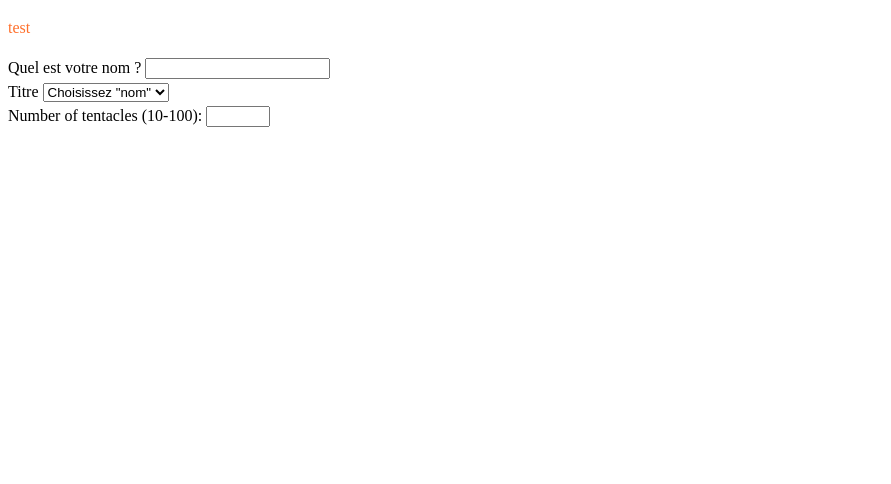
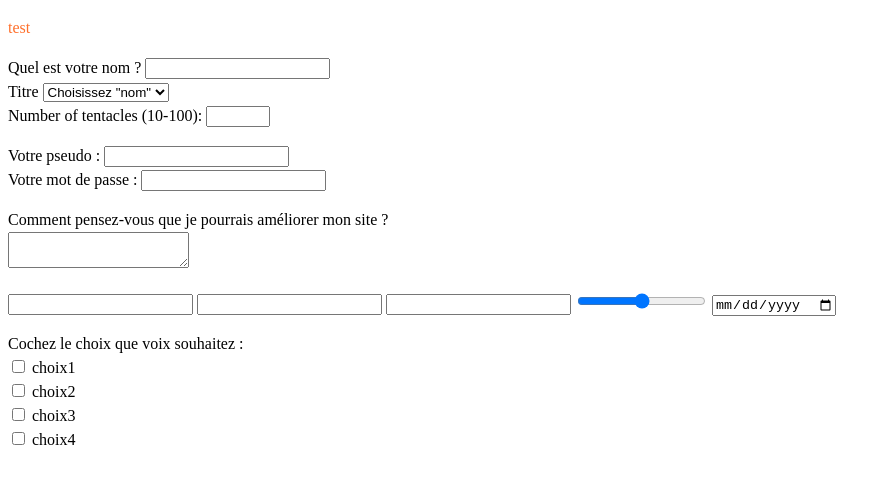
Before and after one commit to blanchebarre2000/framework, a plain HTML site: page index.html in a window 1280 px wide. Shown: the whole page, without its empty margins (0-891 px from the left). Drawn offline with Linux system fonts and the light colour scheme.

Commit message:
Update index.html
3eme changement form

```diff
--- a/index.html
+++ b/index.html
@@ -7,15 +7,13 @@
   <p class="primaryColor">test</p>
 
 
-
+<form>
   <div>
     <label for="nom">Quel est votre nom ?</label>
     <input type="text" id="nom">
   </div>
-
   <div>
     <label for="nom">Titre</label>
-
     <select name="nom" id="select">
       <option value="">Choisissez "nom"</option>
       <option value="nom1">Nom1</option>
@@ -31,7 +29,36 @@
     <input type="number" id="tentacles" name="tentacles"
          min="10" max="100">
   </div>
+  <div class="motDePasse">
+    <p>
+      <label for="pseudo">Votre pseudo :</label>
+      <input type="text" name="pseudo" id="pseudo" />
 
+      <br />
+      <label for="pass">Votre mot de passe :</label>
+      <input type="password" name="pass" id="pass" />
+    </p>
+  </div>
+  <div>
+      <p>
+          <label for="ameliorer">Comment pensez-vous que je pourrais améliorer mon site ?</label><br />
+          <textarea name="ameliorer" id="ameliorer"></textarea>
+      </p>
+  </div>
+  <input type="email" />
+  <input type="tel" />
+  <input type="url" />
+  <input type="range" />
+  <input type="date" />
+  <p>
+    Cochez le choix que voix souhaitez :<br />
+    <input type="checkbox" name="choix1" id="choix1" /> <label for="choix1">choix1</label><br />
+    <input type="checkbox" name="choix2" id="choix2" /> <label for="choix2">choix2</label><br />
+    <input type="checkbox" name="choix3" id="choix3" /> <label for="choix3">choix3</label><br />
+    <input type="checkbox" name="choix4" id="choix4" /> <label for="choix4">choix4</label>
+  </p>
+
+</form>
 
 
 </body>
```
